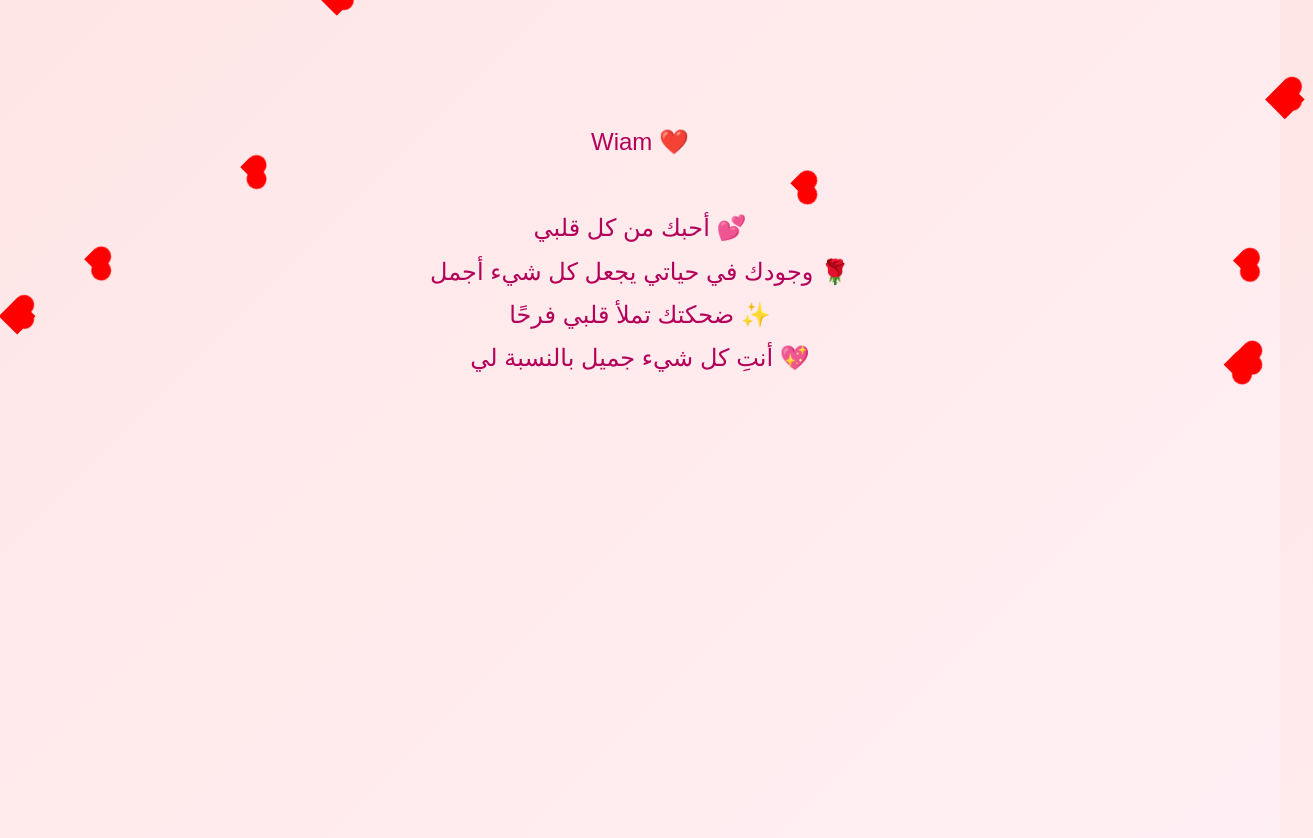
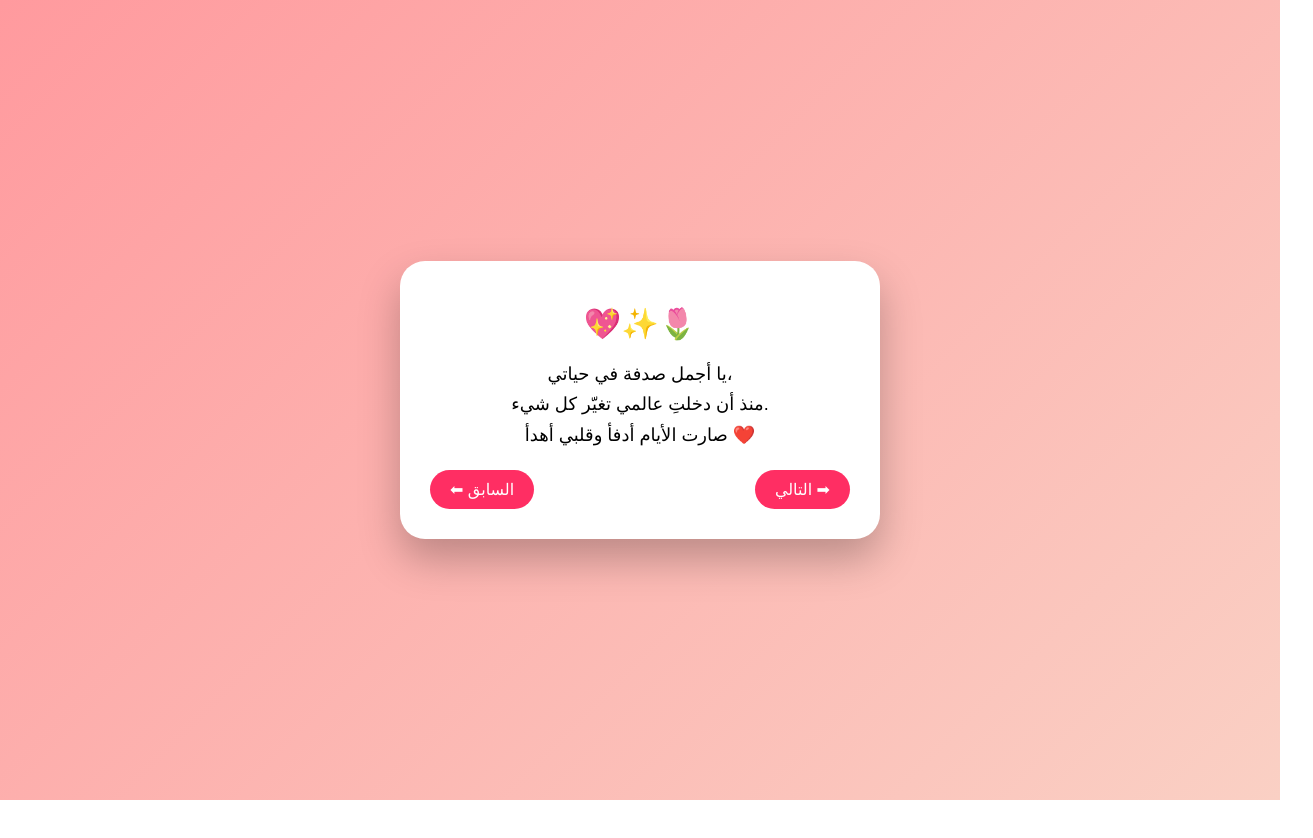
Before and after one commit to anasmoustadir/love-message, a plain HTML site: page index.html in a window 1280 px wide. Shown: the whole page, 1313 px wide, since content can reach past the window. After the commit the page ends 800 px from the top, so only its background shows below. Drawn offline with Linux system fonts and the light colour scheme.

Commit message:
Update index.html

```diff
--- a/index.html
+++ b/index.html
@@ -2,89 +2,157 @@
 <html lang="ar">
 <head>
 <meta charset="UTF-8">
-<title>رسالة حب لـ Wiam</title>
+<title>Love Letter 💌</title>
+
 <style>
-  body {
-    font-family: Arial, sans-serif;
-    text-align: center;
-    overflow: hidden;
-    padding-top: 100px;
-    margin: 0;
-    height: 100vh;
-    background: linear-gradient(135deg, #ffe6e6, #fff0f5);
-    transition: background 2s ease;
+body{
+  margin:0;
+  height:100vh;
+  display:flex;
+  justify-content:center;
+  align-items:center;
+  background:linear-gradient(135deg,#ff9a9e,#fad0c4);
+  font-family:Arial, sans-serif;
 }
 
-  #message {
-    font-size: 24px;
-    color: #b30059;
-    line-height: 1.8;
-    margin: 20px;
-    animation: fadeIn 2s ease-in-out;
+.book{
+  background:white;
+  width:90%;
+  max-width:420px;
+  padding:30px;
+  border-radius:25px;
+  box-shadow:0 20px 40px rgba(0,0,0,0.25);
+  text-align:center;
 }
 
-  @keyframes fadeIn {
-    0% { opacity: 0; transform: translateY(-20px);}
-    100% { opacity: 1; transform: translateY(0);}
+.page{
+  display:none;
+  animation:fade 0.5s ease;
 }
 
-  .heart {
-    position: absolute;
-    width: 20px;
-    height: 20px;
-    background: red;
-    transform: rotate(45deg);
-    animation: float 6s linear infinite;
+.page.active{
+  display:block;
 }
-  .heart::before,
-  .heart::after {
-    content: "";
-    position: absolute;
-    width: 20px;
-    height: 20px;
-    background: red;
-    border-radius: 50%;
+
+p{
+  font-size:18px;
+  line-height:1.7;
 }
-  .heart::before { top: -10px; left: 0; }
-  .heart::after { left: 10px; top: 0; }
 
-  @keyframes float {
-    0% { transform: translateY(0) rotate(45deg);}
-    100% { transform: translateY(-800px) rotate(45deg);}
+.stickers{
+  font-size:30px;
+  margin:15px 0;
+}
+
+.buttons{
+  margin-top:20px;
+  display:flex;
+  justify-content:space-between;
+}
+
+button{
+  padding:10px 20px;
+  border:none;
+  border-radius:20px;
+  font-size:16px;
+  cursor:pointer;
+  background:#ff2e63;
+  color:white;
+}
+
+@keyframes fade{
+  from{opacity:0; transform:translateY(10px);}
+  to{opacity:1; transform:translateY(0);}
 }
 </style>
 </head>
+
 <body>
 
-<div id="message">
-  Wiam ❤️<br><br>
-  أحبك من كل قلبي 💕<br>
-  وجودك في حياتي يجعل كل شيء أجمل 🌹<br>
-  ضحكتك تملأ قلبي فرحًا ✨<br>
-  أنتِ كل شيء جميل بالنسبة لي 💖
+<!-- 🎶 موسيقى خلفية هادئة -->
+<audio id="bgMusic" loop>
+  <!-- بدّل الرابط بموسيقى تحبها -->
+  <source src="music.mp3" type="audio/mpeg">
+</audio>
+
+<div class="book">
+
+  <!-- الصفحة 1 -->
+  <div class="page active">
+    <div class="stickers">💖✨🌷</div>
+    <p>
+      يا أجمل صدفة في حياتي،<br>
+      منذ أن دخلتِ عالمي تغيّر كل شيء.<br>
+      صارت الأيام أدفأ وقلبي أهدأ ❤️
+    </p>
+  </div>
+
+  <!-- الصفحة 2 (معدّلة) -->
+  <div class="page">
+    <div class="stickers">💞🌸🦋</div>
+    <p>
+      أحبك لأنكِ تشبهين نفسك دائمًا،<br>
+      بعفويتك، وصدقك، ونظرتك الدافئة.<br>
+      وجودك يجعل الأشياء البسيطة أجمل 💕
+    </p>
+  </div>
+
+  <!-- الصفحة 3 -->
+  <div class="page">
+    <div class="stickers">💍🌈🕊️</div>
+    <p>
+      أعدك أن أكون معك في كل الظروف،<br>
+      في الفرح والحزن،<br>
+      وسأختارك كل يوم دون تردد ❤️
+    </p>
+  </div>
+
+  <!-- الصفحة 4 -->
+  <div class="page">
+    <div class="stickers">🎂💝♾️</div>
+    <p>
+      أنتِ نعمة في حياتي،<br>
+      وكل عام وأنتِ قلبي،<br>
+      وكل يوم أحبك أكثر 💖
+    </p>
+  </div>
+
+  <div class="buttons">
+    <button onclick="prevPage()">⬅ السابق</button>
+    <button onclick="nextPage()">التالي ➡</button>
+  </div>
+
 </div>
 
 <script>
-  // توليد قلوب عشوائية
-  function createHeart() {
-    const heart = document.createElement("div");
-    heart.classList.add("heart");
-    heart.style.left = Math.random() * window.innerWidth + "px";
-    heart.style.animationDuration = (4 + Math.random() * 3) + "s";
-    heart.style.width = heart.style.height = (10 + Math.random() * 20) + "px";
-    document.body.appendChild(heart);
-    setTimeout(() => heart.remove(), 6000);
+let current = 0;
+const pages = document.querySelectorAll(".page");
+const music = document.getElementById("bgMusic");
+
+function showPage(index){
+  pages.forEach(p => p.classList.remove("active"));
+  pages[index].classList.add("active");
 }
 
-  setInterval(createHeart, 300);
+// تشغيل الموسيقى أول تفاعل (لتفادي منع المتصفح)
+document.body.addEventListener("click", () => {
+  music.play();
+}, { once:true });
 
-  // تغيير الخلفية تدريجيًا
-  const colors = ["#ffe6e6","#fff0f5","#ffd1dc","#ffe0f0"];
-  let colorIndex = 0;
-  setInterval(() => {
-    document.body.style.background = `linear-gradient(135deg, ${colors[colorIndex]}, #fff0f5)`;
-    colorIndex = (colorIndex + 1) % colors.length;
-  }, 8000);
+function nextPage(){
+  if(current < pages.length - 1){
+    current++;
+    showPage(current);
+  }
+}
+
+function prevPage(){
+  if(current > 0){
+    current--;
+    showPage(current);
+  }
+}
 </script>
+
 </body>
 </html>
```
Lines whose indentation alone changed are shown as unchanged.
